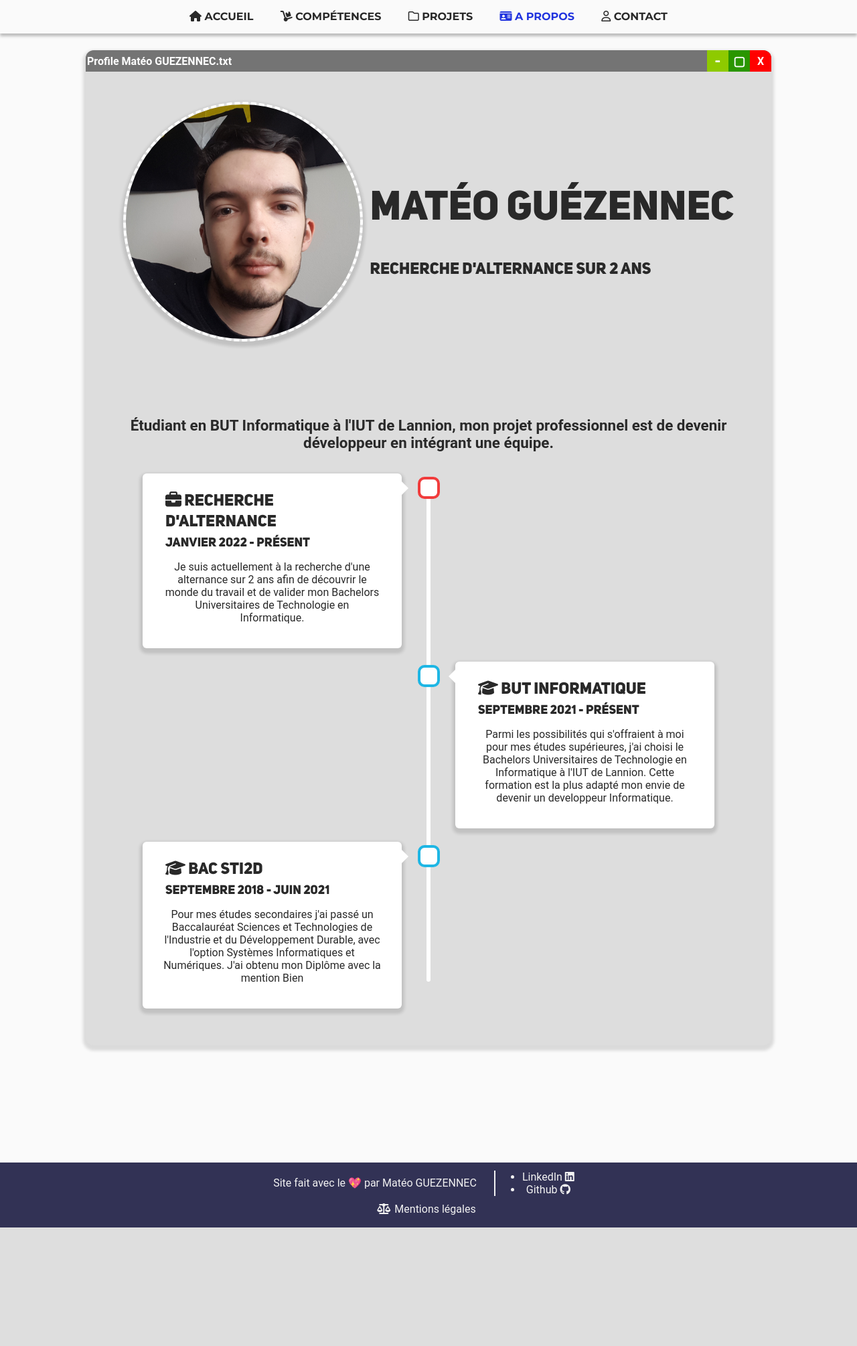
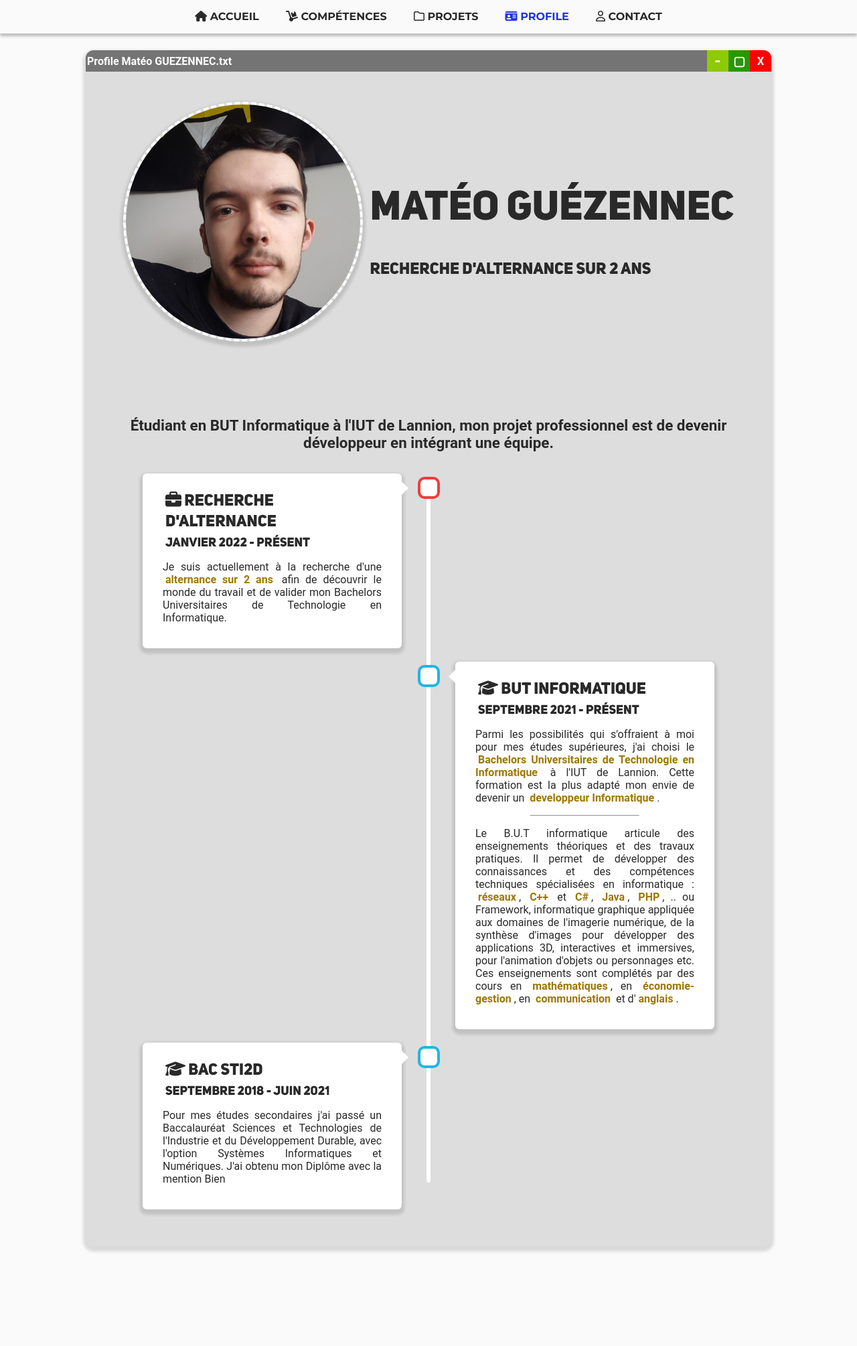
Before and after one commit to BlasterWhite/webPortfolio, a PHP site: page /profile in a window 1280 px wide. Shown: the top 2010 px of the page at 67% size. Before the commit the page ends 1833 px from the top, so only its background shows below. Run offline with PHP 8.4, Linux system fonts and the light colour scheme; some libraries are stand-ins or nearby versions.

Commit message:
Change 'A propos' to 'Profile' in Navbar + SiteMap Update

```diff
--- a/competences.php
+++ b/competences.php
@@ -22,7 +22,7 @@
         <a href="index"><i class="fas fa-home"></i> Accueil</a>
         <a href="#" class="activeTab"><i class="fas fa-dolly"></i> Compétences</a>
         <a href="projets"><i class="far fa-folder"></i> Projets</a>
-        <a href="profile"><i class="fa-solid fa-id-card"></i> A Propos</a>
+        <a href="profile"><i class="fa-solid fa-id-card"></i> Profile</a>
         <a href="contact"><i class="fa-regular fa-user"></i> Contact</a>
     </nav>
     <main>
--- a/contact.php
+++ b/contact.php
@@ -1,4 +1,5 @@
 <?php
+    $msg = "";
     if(isset($_POST['submit']) AND $_POST['contenu'] != '' AND $_POST['nom'] != '' AND $_POST['prenom'] != '' AND $_POST['email'] != '') {
 
         $name = $_POST['nom'] . ' ' . $_POST['prenom'];
@@ -47,7 +48,7 @@
         <a href="index"><i class="fas fa-home"></i> Accueil</a>
         <a href="competences"><i class="fas fa-dolly"></i> Compétences</a>
         <a href="projets"><i class="far fa-folder"></i> Projets</a>
-        <a href="profile"><i class="fa-solid fa-id-card"></i> A Propos</a>
+        <a href="profile"><i class="fa-solid fa-id-card"></i> Profile</a>
         <a href="#" class="activeTab"><i class="fa-regular fa-user"></i> Contact</a>
     </nav>
     <main>
@@ -57,6 +58,8 @@
                 <h3>Mes Coordonnées : </h3>
                 <p>Adresse : <Address>kernoas, Guipavas 29490 FRANCE</Address></p>
                 <p>Adresse Universitaire : <Address>2 Rue Édouard Branly, Lannion 22300 FRANCE</Address></p>
+                <p><i class="fa-brands fa-linkedin"></i> LinkedIn : <a href="https://www.linkedin.com/in/mateo-guezennec/" target="_blank">mateo-guezennec</a></p>
+                <p><i class="fa-brands fa-github"></i> Github : <a href="https://github.com/BlasterWhite" target="_blank"> BlasterWhite</a></p>
                 <p>Mail : mat.guezen@gmail.com</p>
                 <p>Téléphone : +33 6 49 22 47 25</p>
                 <p><a href="assets/files/CV.pdf">Mon CV</a></p>
--- a/css/charteGraphique.css
+++ b/css/charteGraphique.css
@@ -1,4 +1,5 @@
 @import url('https://fonts.googleapis.com/css2?family=Montserrat:ital,wght@0,200;0,300;0,400;0,500;0,600;0,700;0,800;1,200;1,300;1,400;1,500;1,600;1,700&display=swap');
+
 :root {
     --myGray: #292929;
     --myOrange: #ff9900;
@@ -72,3 +73,11 @@ h1, h2, h3 {
     font-weight: normal;
     font-style: normal;
 }
+
+.selectDisable {
+    -webkit-user-select: none;
+    -khtml-user-select: none;
+    -moz-user-select: none;
+    -o-user-select: none;
+    user-select: none;
+}
--- a/css/profile.css
+++ b/css/profile.css
@@ -39,6 +39,12 @@ span.barIcon {
     width: 32px;
     height: 32px;
     float: right;
+}
+
+span.surligne {
+    color: #9e7700;
+    font-weight: bolder;
+    padding: 2px 4px;
 }
 
 span#barclose {
@@ -199,6 +205,10 @@ TIME LINE
     text-transform: none;
 }
 
+.containerContenu p {
+    text-align: justify;
+}
+
 @media screen and (max-width: 1100px) {
     body {
         background-color: var(--myGray);
--- a/metions.php
+++ b/metions.php
@@ -22,7 +22,7 @@
         <a href="index"><i class="fas fa-home"></i> Accueil</a>
         <a href="competences"><i class="fas fa-dolly"></i> Compétences</a>
         <a href="projets"><i class="far fa-folder"></i> Projets</a>
-        <a href="profile"><i class="fa-solid fa-id-card"></i> A Propos</a>
+        <a href="profile"><i class="fa-solid fa-id-card"></i> Profile</a>
         <a href="contact"><i class="fa-regular fa-user"></i> Contact</a>
     </nav>
     <main>
--- a/profile.php
+++ b/profile.php
@@ -22,7 +22,7 @@
         <a href="index"><i class="fas fa-home"></i> Accueil</a>
         <a href="competences"><i class="fas fa-dolly"></i> Compétences</a>
         <a href="projets"><i class="far fa-folder"></i> Projets</a>
-        <a href="#" class="activeTab"><i class="fa-solid fa-id-card"></i> A Propos</a>
+        <a href="#" class="activeTab"><i class="fa-solid fa-id-card"></i> Profile</a>
         <a href="contact"><i class="fa-regular fa-user"></i> Contact</a>
     </nav>
     <main>
@@ -57,8 +57,8 @@
                         <div class="containerContenu">
                             <h2><i class="fa-solid fa-briefcase"></i> Recherche D'alternance</h2>
                             <h3>Janvier 2022 - Présent</h3>
-                            <p style="text-align: center;">
-                                Je suis actuellement à la recherche d'une alternance sur 2 ans afin de découvrir le monde du travail et de valider mon Bachelors Universitaires de Technologie en Informatique.
+                            <p>
+                                Je suis actuellement à la recherche d'une <span class="surligne">alternance sur 2 ans</span> afin de découvrir le monde du travail et de valider mon Bachelors Universitaires de Technologie en Informatique.
                             </p>
                         </div>
                     </div>
@@ -66,16 +66,18 @@
                         <div class="containerContenu">
                             <h2><i class="fa-solid fa-graduation-cap"></i> BUT Informatique</h2>
                             <h3>Septembre 2021 - Présent</h3>
-                            <p style="text-align: center;">
-                                Parmi les possibilités qui s'offraient à moi pour mes études supérieures, j'ai choisi le Bachelors Universitaires de Technologie en Informatique à l'IUT de Lannion. Cette formation est la plus adapté mon envie de devenir un developpeur Informatique.
+                            <p>
+                                Parmi les possibilités qui s'offraient à moi pour mes études supérieures, j'ai choisi le <span class="surligne">Bachelors Universitaires de Technologie en Informatique</span> à l'IUT de Lannion. Cette formation est la plus adapté mon envie de devenir un <span class="surligne">developpeur Informatique</span>.
                             </p>
+                            <hr style="width: 50%;">
+                            <p>Le B.U.T informatique articule des enseignements théoriques et des travaux pratiques. Il permet de développer des connaissances et des compétences techniques spécialisées en informatique : <span class="surligne">réseaux</span>, <span class="surligne">C++</span> et <span class="surligne">C#</span>, <span class="surligne">Java</span>, <span class="surligne">PHP</span>, .. ou Framework, informatique graphique appliquée aux domaines de l'imagerie numérique, de la synthèse d'images pour développer des applications 3D, interactives et immersives, pour l'animation d'objets ou personnages etc. Ces enseignements sont complétés par des cours en <span class="surligne">mathématiques</span>, en <span class="surligne">économie-gestion</span>, en <span class="surligne">communication</span> et d'<span class="surligne">anglais</span>.</p>
                         </div>
                     </div>
                     <div class="timelinecontainer gauche bleu">
                         <div class="containerContenu">
                             <h2><i class="fa-solid fa-graduation-cap"></i> Bac STI2D</h2>
                             <h3>Septembre 2018 - Juin 2021</h3>
-                            <p style="text-align: center;">
+                            <p>
                                 Pour mes études secondaires j'ai passé un Baccalauréat Sciences et Technologies de l'Industrie et du Développement Durable, avec l'option Systèmes Informatiques et Numériques. J'ai obtenu mon Diplôme avec la mention Bien
                             </p>
                         </div>
--- a/projets.php
+++ b/projets.php
@@ -22,7 +22,7 @@
         <a href="index"><i class="fas fa-home"></i> Accueil</a>
         <a href="competences"><i class="fas fa-dolly"></i> Compétences</a>
         <a href="#" class="activeTab"><i class="far fa-folder"></i> Projets</a>
-        <a href="profile"><i class="fa-solid fa-id-card"></i> A Propos</a>
+        <a href="profile"><i class="fa-solid fa-id-card"></i> Profile</a>
         <a href="contact"><i class="fa-regular fa-user"></i> Contact</a>
     </nav>
     <main>
@@ -71,7 +71,7 @@
         </div>
         <div class="projet rouge" id="P_portfolio">
             <h1>Portfolio</h1>
-            <div class="categories"><span class="html">HTML</span><span class="css">CSS</span><span class="js">JavaScript</span></div>
+            <div class="categories"><span class="css">CSS</span><span class="js">JavaScript</span><span class="html">HTML</span><span class="php">PHP</span></div>
             <p>Dans la démarche de développer mon CV et de présenter mes projets j'ai réalisé le site que vous visitez actuellement.</p>
             <details>
                 <summary>Clique pour en savoir plus</summary>
```
Also changed, not shown: index.php (+15 -8 lines), sitemap.xml (+7 -7 lines), assets/icon/bash512black.png (added), assets/icon/sql512black.png (added), 1 other file.
